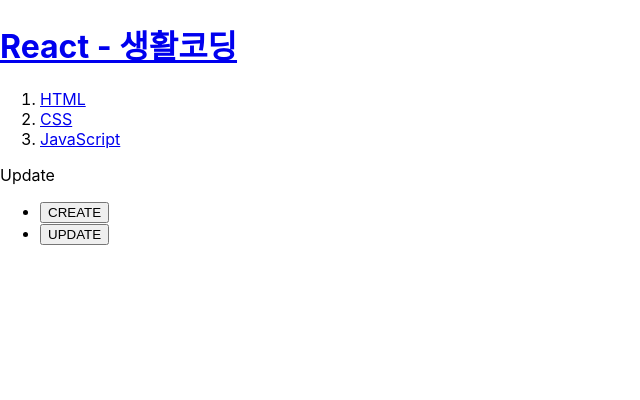
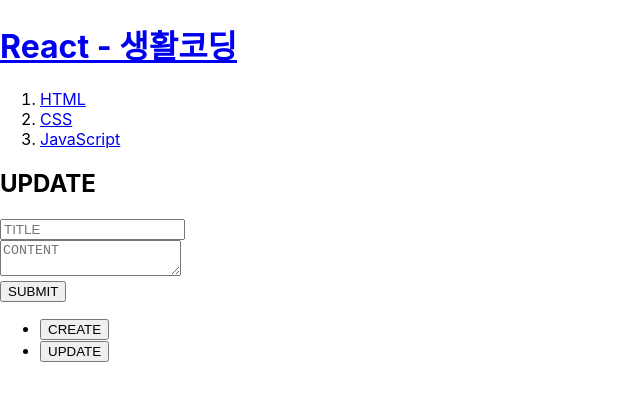
Before and after one commit to choijueun/React, a React (Create React App) app in the folder shcoding/: page / in a window 1280 px wide. Both pictures are taken after a click on the button "UPDATE". Shown: the top 400 px of the page, without its empty margins (0-640 px from the left). Built offline with nearby package versions, Linux system fonts and the light colour scheme.

Commit message:
CREATE COPY

```diff
--- a/shcoding/src/components/views/Update/Update.js
+++ b/shcoding/src/components/views/Update/Update.js
@@ -1,9 +1,27 @@
 import React from 'react'
 
-function Update() {
-  return (
-    <div>Update</div>
-  )
+function Update(props) {
+    const updateSubmit = function(){
+        const updateForm = document.querySelector('#updateForm');
+        const title = updateForm.title.value;
+        const content = updateForm.content.value;
+    }
+    return (
+        <>
+        <h2>UPDATE</h2>
+        <form id="updateForm">
+            <div>
+                <input type="text" name="title" placeholder='TITLE'></input>
+            </div>
+            <div>
+                <textarea name="content" placeholder='CONTENT'></textarea>
+            </div>
+            <button type="button" className="submitBtn"onClick={updateSubmit}>
+                SUBMIT
+            </button>
+        </form>
+        </>
+    )
 }
 
 export default Update
```
